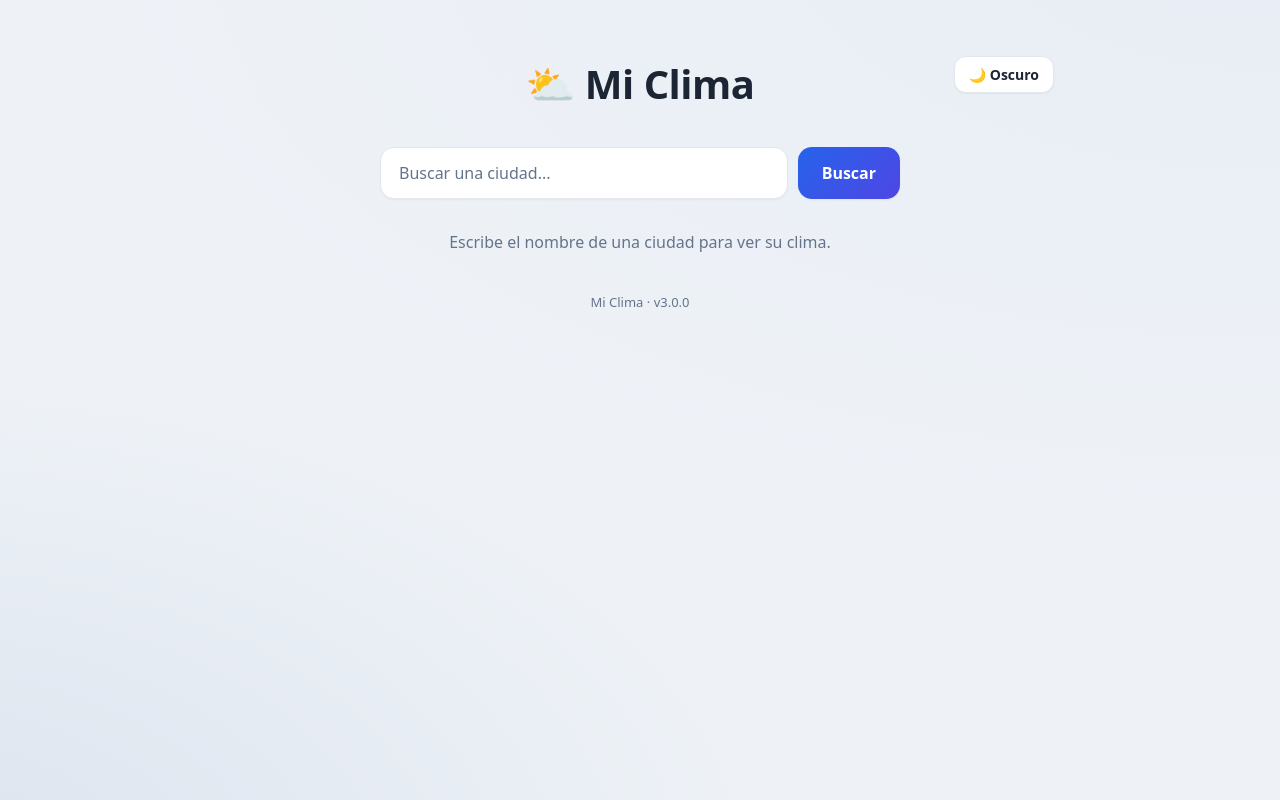
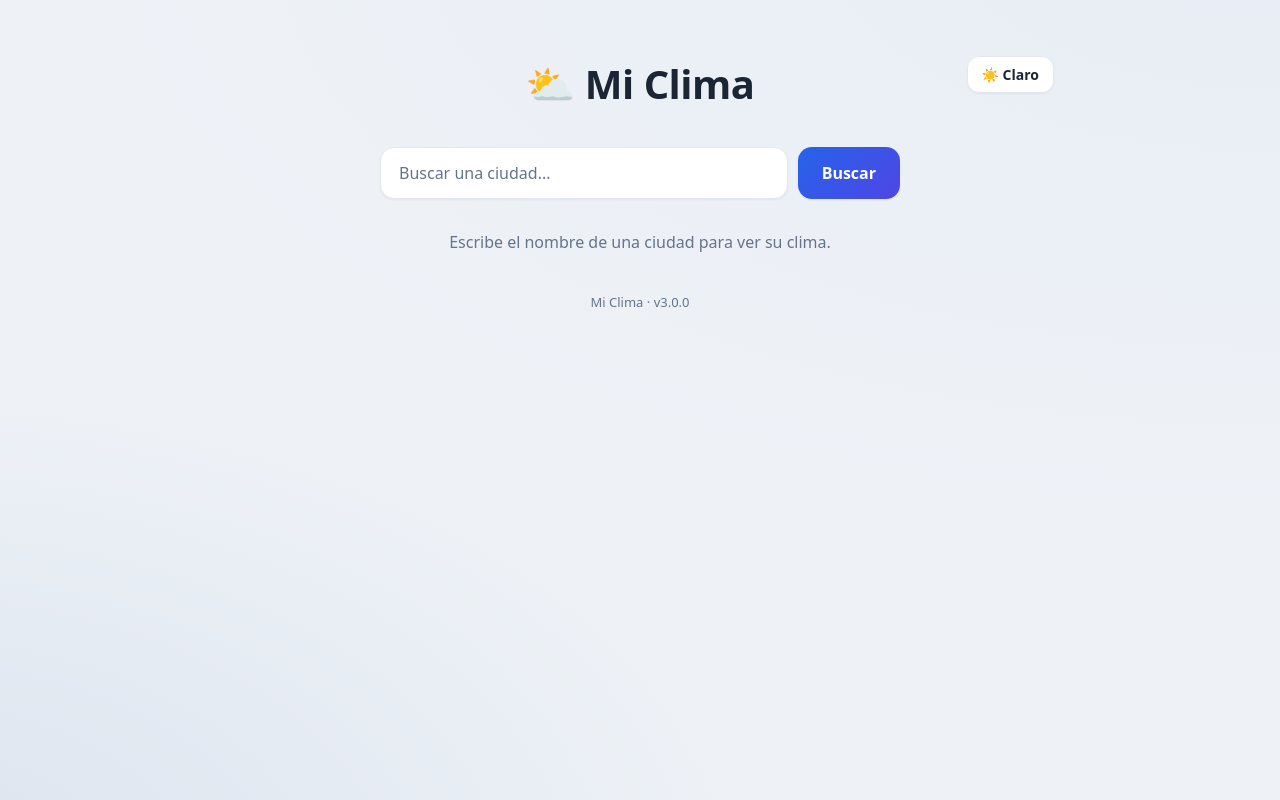
Before and after one commit to CarlosCabelloTroncoso/clima-app, a React (Vite) app: page / in a window 1280 px wide. Built offline with nearby package versions, Linux system fonts and the light colour scheme; no server answers.

Commit message:
fix: el toggle de tema muestra el estado actual

```diff
--- a/src/components/ThemeToggle.jsx
+++ b/src/components/ThemeToggle.jsx
@@ -9,7 +9,7 @@ function ThemeToggle({ theme, onThemeChange }) {
       onClick={() => onThemeChange(isDark ? 'light' : 'dark')}
       aria-label={isDark ? 'Cambiar a tema claro' : 'Cambiar a tema oscuro'}
     >
-      {isDark ? '☀️ Claro' : '🌙 Oscuro'}
+      {isDark ? '🌙 Oscuro' : '☀️ Claro'}
     </button>
   )
 }
```
